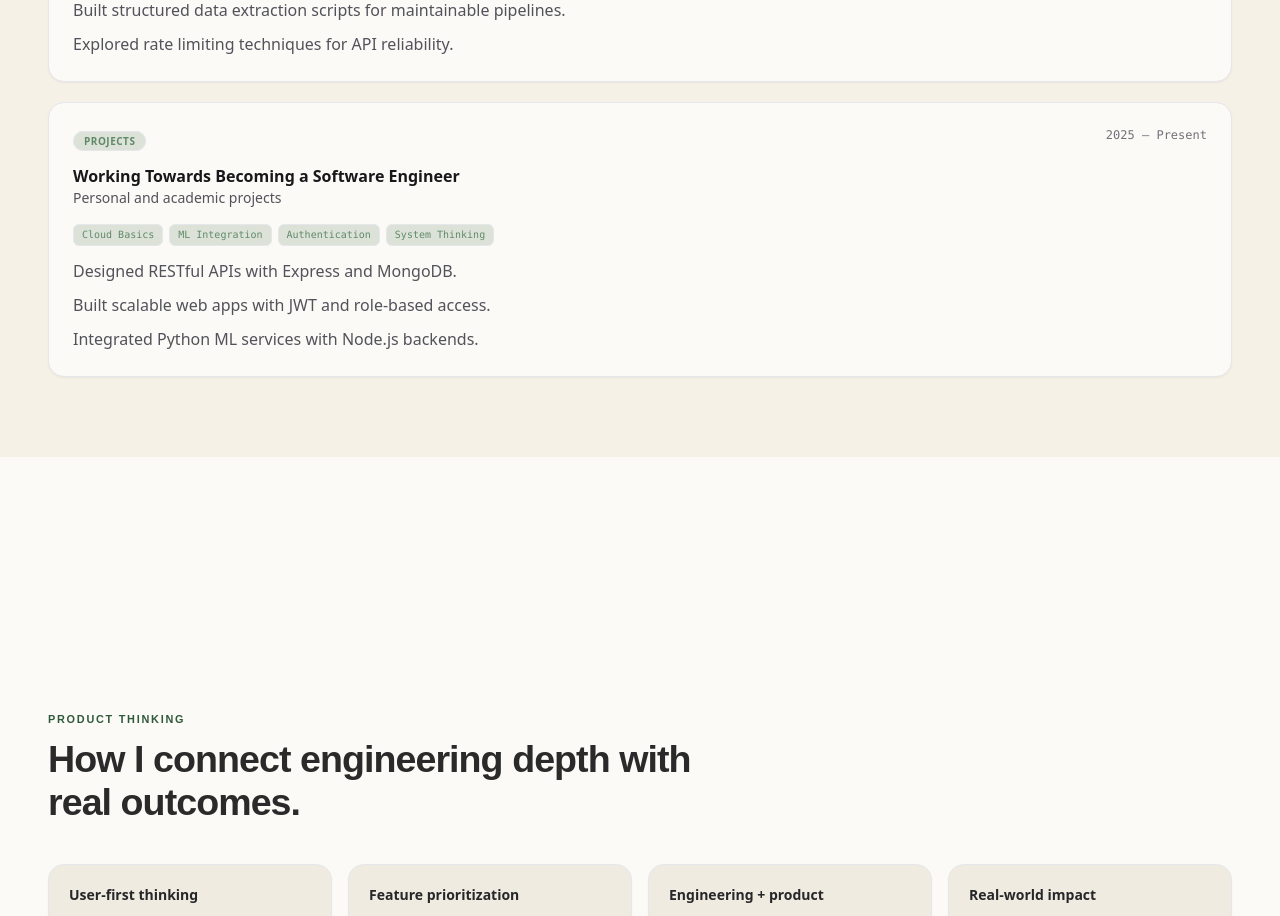
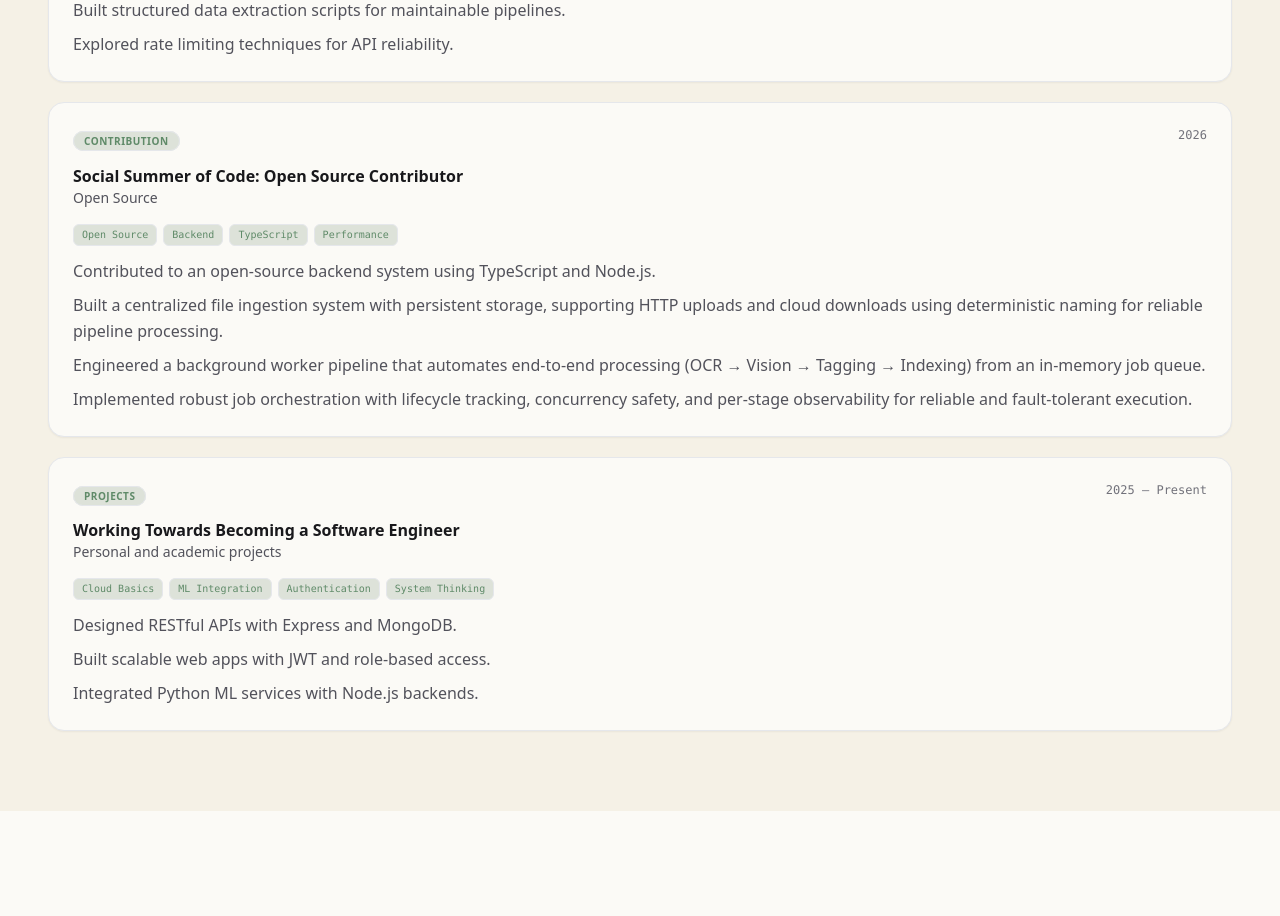
Before and after one commit to AubaidAhmedSaiyed/Portfolio, a React (Vite) app in the folder client/: page / in a window 1280 px wide. Shown: the part 7980-8896 px from the top of the page. Built offline with nearby package versions, Linux system fonts and the light colour scheme; no server answers; a small style sheet from the web is missing; the HTML template or start-up script is replaced by a standard one; a web font is replaced by a local one.

Commit message:
updated-info

```diff
--- a/client/src/data/experience.js
+++ b/client/src/data/experience.js
@@ -26,6 +26,19 @@ export const experienceItems = [
     ],
   },
   {
+    role: 'Social Summer of Code: Open Source Contributor',
+    company: 'Open Source',
+    timeframe: '2026',
+    label: 'Contribution',
+    tags: ['Open Source', 'Backend' ,'TypeScript','Performance'],
+    highlights: [
+      'Contributed to an open-source backend system using TypeScript and Node.js.',
+      'Built a centralized file ingestion system with persistent storage, supporting HTTP uploads and cloud downloads using deterministic naming for reliable pipeline processing.',
+      'Engineered a background worker pipeline that automates end-to-end processing (OCR → Vision → Tagging → Indexing) from an in-memory job queue.',
+      'Implemented robust job orchestration with lifecycle tracking, concurrency safety, and per-stage observability for reliable and fault-tolerant execution.',
+    ],
+  },
+  {
     role: 'Working Towards Becoming a Software Engineer',
     company: 'Personal and academic projects',
     timeframe: '2025 – Present',
```
